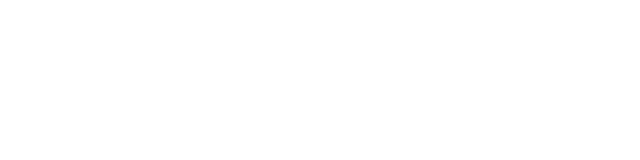
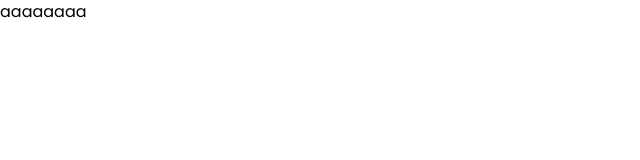
Before and after one commit to WandoCode/my-saas, a Next.js app: page / in a window 1280 px wide. Shown: the top 160 px of the page, without its empty margins (0-640 px from the left). Built offline with nearby package versions, Linux system fonts and the light colour scheme.

Commit message:
Correct path for font files; Font is now by default 'Poppins'

```diff
--- a/src/app/layout.tsx
+++ b/src/app/layout.tsx
@@ -15,7 +15,7 @@ export default function RootLayout({
 }) {
   return (
     <html lang="en">
-      <body className={inter.className}>{children}</body>
+      <body>{children}</body>
     </html>
   )
 }
--- a/src/app/page.tsx
+++ b/src/app/page.tsx
@@ -1,5 +1,3 @@
-import Image from 'next/image'
-
 export default function Home() {
-  return <main></main>
+  return <main>aaaaaaaa</main>
 }
--- /dev/null
+++ b/src/style/abstracts/_fonts.scss
@@ -0,0 +1,3 @@
+$font-primary: 'Poppins', 'sans-serif';
+
+$font-secondary: 'Open Sans', 'sans-serif';
--- a/src/style/abstracts/_index.scss
+++ b/src/style/abstracts/_index.scss
@@ -3,3 +3,4 @@
 @forward './functions';
 @forward './colors';
 @forward './font-sizes';
+@forward './fonts';
--- a/src/style/base/_font-faces.scss
+++ b/src/style/base/_font-faces.scss
@@ -1,7 +1,7 @@
 @font-face {
   font-family: 'Open Sans';
-  src: url('OpenSans-Bold.woff2') format('woff2'),
-    url('OpenSans-Bold.woff') format('woff');
+  src: url('/public/fonts/OpenSans-Bold.woff2') format('woff2'),
+    url('/public/fonts/OpenSans-Bold.woff') format('woff');
   font-weight: bold;
   font-style: normal;
   font-display: swap;
@@ -9,8 +9,8 @@
 
 @font-face {
   font-family: 'Open Sans';
-  src: url('OpenSans-ExtraBold.woff2') format('woff2'),
-    url('OpenSans-ExtraBold.woff') format('woff');
+  src: url('/public/fonts/OpenSans-ExtraBold.woff2') format('woff2'),
+    url('/public/fonts/OpenSans-ExtraBold.woff') format('woff');
   font-weight: bold;
   font-style: normal;
   font-display: swap;
@@ -18,8 +18,8 @@
 
 @font-face {
   font-family: 'Open Sans';
-  src: url('OpenSans-Light.woff2') format('woff2'),
-    url('OpenSans-Light.woff') format('woff');
+  src: url('/public/fonts/OpenSans-Light.woff2') format('woff2'),
+    url('/public/fonts/OpenSans-Light.woff') format('woff');
   font-weight: 300;
   font-style: normal;
   font-display: swap;
@@ -27,8 +27,8 @@
 
 @font-face {
   font-family: 'Open Sans';
-  src: url('OpenSans-Medium.woff2') format('woff2'),
-    url('OpenSans-Medium.woff') format('woff');
+  src: url('/public/fonts/OpenSans-Medium.woff2') format('woff2'),
+    url('/public/fonts/OpenSans-Medium.woff') format('woff');
   font-weight: 500;
   font-style: normal;
   font-display: swap;
@@ -36,8 +36,8 @@
 
 @font-face {
   font-family: 'Open Sans';
-  src: url('OpenSans-SemiBold.woff2') format('woff2'),
-    url('OpenSans-SemiBold.woff') format('woff');
+  src: url('/public/fonts/OpenSans-SemiBold.woff2') format('woff2'),
+    url('/public/fonts/OpenSans-SemiBold.woff') format('woff');
   font-weight: 600;
   font-style: normal;
   font-display: swap;
@@ -45,8 +45,8 @@
 
 @font-face {
   font-family: 'Open Sans';
-  src: url('OpenSans-Regular.woff2') format('woff2'),
-    url('OpenSans-Regular.woff') format('woff');
+  src: url('/public/fonts/OpenSans-Regular.woff2') format('woff2'),
+    url('/public/fonts/OpenSans-Regular.woff') format('woff');
   font-weight: normal;
   font-style: normal;
   font-display: swap;
@@ -54,8 +54,8 @@
 
 @font-face {
   font-family: 'Poppins';
-  src: url('Poppins-Bold.woff2') format('woff2'),
-    url('Poppins-Bold.woff') format('woff');
+  src: url('/public/fonts/Poppins-Bold.woff2') format('woff2'),
+    url('/public/fonts/Poppins-Bold.woff') format('woff');
   font-weight: bold;
   font-style: normal;
   font-display: swap;
@@ -63,8 +63,8 @@
 
 @font-face {
   font-family: 'Poppins';
-  src: url('Poppins-ExtraBold.woff2') format('woff2'),
-    url('Poppins-ExtraBold.woff') format('woff');
+  src: url('/public/fonts/Poppins-ExtraBold.woff2') format('woff2'),
+    url('/public/fonts/Poppins-ExtraBold.woff') format('woff');
   font-weight: bold;
   font-style: normal;
   font-display: swap;
@@ -72,8 +72,8 @@
 
 @font-face {
   font-family: 'Poppins';
-  src: url('Poppins-Black.woff2') format('woff2'),
-    url('Poppins-Black.woff') format('woff');
+  src: url('/public/fonts/Poppins-Black.woff2') format('woff2'),
+    url('/public/fonts/Poppins-Black.woff') format('woff');
   font-weight: 900;
   font-style: normal;
   font-display: swap;
@@ -81,8 +81,8 @@
 
 @font-face {
   font-family: 'Poppins';
-  src: url('Poppins-ExtraLight.woff2') format('woff2'),
-    url('Poppins-ExtraLight.woff') format('woff');
+  src: url('/public/fonts/Poppins-ExtraLight.woff2') format('woff2'),
+    url('/public/fonts/Poppins-ExtraLight.woff') format('woff');
   font-weight: 200;
   font-style: normal;
   font-display: swap;
@@ -90,8 +90,8 @@
 
 @font-face {
   font-family: 'Poppins';
-  src: url('Poppins-Medium.woff2') format('woff2'),
-    url('Poppins-Medium.woff') format('woff');
+  src: url('/public/fonts/Poppins-Medium.woff2') format('woff2'),
+    url('/public/fonts/Poppins-Medium.woff') format('woff');
   font-weight: 500;
   font-style: normal;
   font-display: swap;
@@ -99,8 +99,8 @@
 
 @font-face {
   font-family: 'Poppins';
-  src: url('Poppins-Light.woff2') format('woff2'),
-    url('Poppins-Light.woff') format('woff');
+  src: url('/public/fonts/Poppins-Light.woff2') format('woff2'),
+    url('/public/fonts/Poppins-Light.woff') format('woff');
   font-weight: 300;
   font-style: normal;
   font-display: swap;
@@ -108,8 +108,8 @@
 
 @font-face {
   font-family: 'Poppins';
-  src: url('Poppins-SemiBold.woff2') format('woff2'),
-    url('Poppins-SemiBold.woff') format('woff');
+  src: url('/public/fonts/Poppins-SemiBold.woff2') format('woff2'),
+    url('/public/fonts/Poppins-SemiBold.woff') format('woff');
   font-weight: 600;
   font-style: normal;
   font-display: swap;
@@ -117,8 +117,8 @@
 
 @font-face {
   font-family: 'Poppins';
-  src: url('Poppins-Regular.woff2') format('woff2'),
-    url('Poppins-Regular.woff') format('woff');
+  src: url('/public/fonts/Poppins-Regular.woff2') format('woff2'),
+    url('/public/fonts/Poppins-Regular.woff') format('woff');
   font-weight: normal;
   font-style: normal;
   font-display: swap;
@@ -126,8 +126,8 @@
 
 @font-face {
   font-family: 'Poppins';
-  src: url('Poppins-Thin.woff2') format('woff2'),
-    url('Poppins-Thin.woff') format('woff');
+  src: url('/public/fonts/Poppins-Thin.woff2') format('woff2'),
+    url('/public/fonts/Poppins-Thin.woff') format('woff');
   font-weight: 100;
   font-style: normal;
   font-display: swap;
--- a/src/style/base/_index.scss
+++ b/src/style/base/_index.scss
@@ -1,5 +1,4 @@
 @forward './base';
 @forward './font-faces';
-@forward './fonts';
 @forward './normalize';
 @forward './typo';
--- a/src/style/base/_typo.scss
+++ b/src/style/base/_typo.scss
@@ -0,0 +1,5 @@
+@use '../abstracts/' as *;
+
+body {
+  font-family: $font-primary;
+}
--- a/src/style/main.css
+++ b/src/style/main.css
@@ -137,105 +137,105 @@ a:hover, a:active, a:focus, a:focus-within {
 
 @font-face {
   font-family: "Open Sans";
-  src: url("OpenSans-Bold.woff2") format("woff2"), url("OpenSans-Bold.woff") format("woff");
+  src: url("/public/fonts/OpenSans-Bold.woff2") format("woff2"), url("/public/fonts/OpenSans-Bold.woff") format("woff");
   font-weight: bold;
   font-style: normal;
   font-display: swap;
 }
 @font-face {
   font-family: "Open Sans";
-  src: url("OpenSans-ExtraBold.woff2") format("woff2"), url("OpenSans-ExtraBold.woff") format("woff");
+  src: url("/public/fonts/OpenSans-ExtraBold.woff2") format("woff2"), url("/public/fonts/OpenSans-ExtraBold.woff") format("woff");
   font-weight: bold;
   font-style: normal;
   font-display: swap;
 }
 @font-face {
   font-family: "Open Sans";
-  src: url("OpenSans-Light.woff2") format("woff2"), url("OpenSans-Light.woff") format("woff");
+  src: url("/public/fonts/OpenSans-Light.woff2") format("woff2"), url("/public/fonts/OpenSans-Light.woff") format("woff");
   font-weight: 300;
   font-style: normal;
   font-display: swap;
 }
 @font-face {
   font-family: "Open Sans";
-  src: url("OpenSans-Medium.woff2") format("woff2"), url("OpenSans-Medium.woff") format("woff");
+  src: url("/public/fonts/OpenSans-Medium.woff2") format("woff2"), url("/public/fonts/OpenSans-Medium.woff") format("woff");
   font-weight: 500;
   font-style: normal;
   font-display: swap;
 }
 @font-face {
   font-family: "Open Sans";
-  src: url("OpenSans-SemiBold.woff2") format("woff2"), url("OpenSans-SemiBold.woff") format("woff");
+  src: url("/public/fonts/OpenSans-SemiBold.woff2") format("woff2"), url("/public/fonts/OpenSans-SemiBold.woff") format("woff");
   font-weight: 600;
   font-style: normal;
   font-display: swap;
 }
 @font-face {
   font-family: "Open Sans";
-  src: url("OpenSans-Regular.woff2") format("woff2"), url("OpenSans-Regular.woff") format("woff");
+  src: url("/public/fonts/OpenSans-Regular.woff2") format("woff2"), url("/public/fonts/OpenSans-Regular.woff") format("woff");
   font-weight: normal;
   font-style: normal;
   font-display: swap;
 }
 @font-face {
   font-family: "Poppins";
-  src: url("Poppins-Bold.woff2") format("woff2"), url("Poppins-Bold.woff") format("woff");
+  src: url("/public/fonts/Poppins-Bold.woff2") format("woff2"), url("/public/fonts/Poppins-Bold.woff") format("woff");
   font-weight: bold;
   font-style: normal;
   font-display: swap;
 }
 @font-face {
   font-family: "Poppins";
-  src: url("Poppins-ExtraBold.woff2") format("woff2"), url("Poppins-ExtraBold.woff") format("woff");
+  src: url("/public/fonts/Poppins-ExtraBold.woff2") format("woff2"), url("/public/fonts/Poppins-ExtraBold.woff") format("woff");
   font-weight: bold;
   font-style: normal;
   font-display: swap;
 }
 @font-face {
   font-family: "Poppins";
-  src: url("Poppins-Black.woff2") format("woff2"), url("Poppins-Black.woff") format("woff");
+  src: url("/public/fonts/Poppins-Black.woff2") format("woff2"), url("/public/fonts/Poppins-Black.woff") format("woff");
   font-weight: 900;
   font-style: normal;
   font-display: swap;
 }
 @font-face {
   font-family: "Poppins";
-  src: url("Poppins-ExtraLight.woff2") format("woff2"), url("Poppins-ExtraLight.woff") format("woff");
+  src: url("/public/fonts/Poppins-ExtraLight.woff2") format("woff2"), url("/public/fonts/Poppins-ExtraLight.woff") format("woff");
   font-weight: 200;
   font-style: normal;
   font-display: swap;
 }
 @font-face {
   font-family: "Poppins";
-  src: url("Poppins-Medium.woff2") format("woff2"), url("Poppins-Medium.woff") format("woff");
+  src: url("/public/fonts/Poppins-Medium.woff2") format("woff2"), url("/public/fonts/Poppins-Medium.woff") format("woff");
   font-weight: 500;
   font-style: normal;
   font-display: swap;
 }
 @font-face {
   font-family: "Poppins";
-  src: url("Poppins-Light.woff2") format("woff2"), url("Poppins-Light.woff") format("woff");
+  src: url("/public/fonts/Poppins-Light.woff2") format("woff2"), url("/public/fonts/Poppins-Light.woff") format("woff");
   font-weight: 300;
   font-style: normal;
   font-display: swap;
 }
 @font-face {
   font-family: "Poppins";
-  src: url("Poppins-SemiBold.woff2") format("woff2"), url("Poppins-SemiBold.woff") format("woff");
+  src: url("/public/fonts/Poppins-SemiBold.woff2") format("woff2"), url("/public/fonts/Poppins-SemiBold.woff") format("woff");
   font-weight: 600;
   font-style: normal;
   font-display: swap;
 }
 @font-face {
   font-family: "Poppins";
-  src: url("Poppins-Regular.woff2") format("woff2"), url("Poppins-Regular.woff") format("woff");
+  src: url("/public/fonts/Poppins-Regular.woff2") format("woff2"), url("/public/fonts/Poppins-Regular.woff") format("woff");
   font-weight: normal;
   font-style: normal;
   font-display: swap;
 }
 @font-face {
   font-family: "Poppins";
-  src: url("Poppins-Thin.woff2") format("woff2"), url("Poppins-Thin.woff") format("woff");
+  src: url("/public/fonts/Poppins-Thin.woff2") format("woff2"), url("/public/fonts/Poppins-Thin.woff") format("woff");
   font-weight: 100;
   font-style: normal;
   font-display: swap;
@@ -293,4 +293,7 @@ select {
     transition-duration: 0.01ms !important;
     scroll-behavior: auto !important;
   }
+}
+body {
+  font-family: "Poppins", "sans-serif";
 }/*# sourceMappingURL=main.css.map */
```
Also changed, not shown: src/style/base/_fonts.scss (deleted), 1 other file (tests, documents, lock files or other folders).
